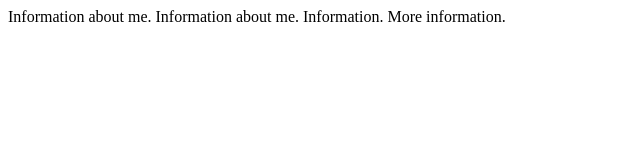
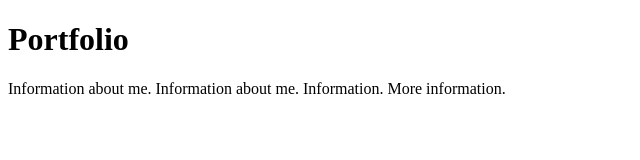
Before and after one commit to tracytr/Portfolio, a plain HTML site: page index.html in a window 1280 px wide. Shown: the whole page, without its empty margins (0-640 px from the left). Drawn offline with Linux system fonts and the light colour scheme.

Commit message:
Update index.html

```diff
--- a/index.html
+++ b/index.html
@@ -1,11 +1,8 @@
 <!DOCTYPE html>
 <html>
 
-  <head>
-    <title>Portfolio</title>
-  </head>
-
   <body>
+    <h1>Portfolio</h1>
     <p1>Information about me. Information about me. Information. More information.</p1>
   </body>
 
```
